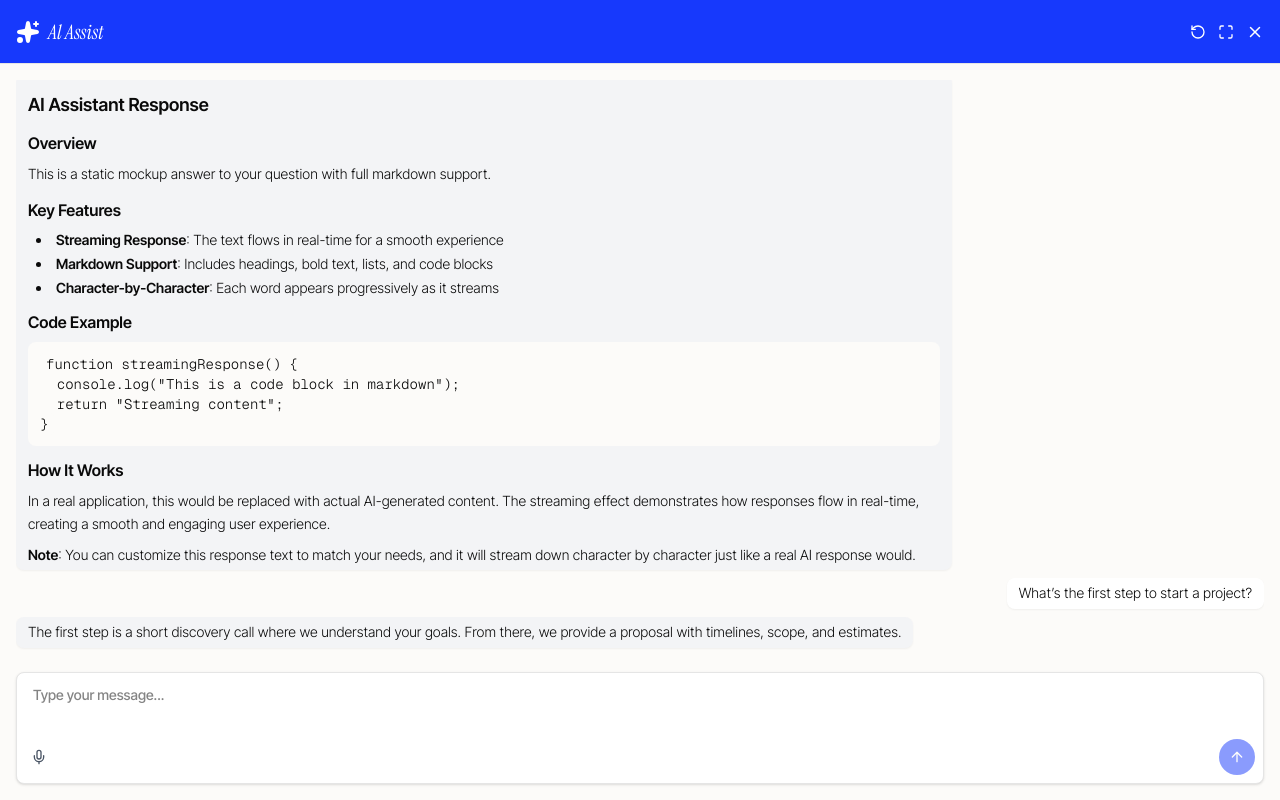
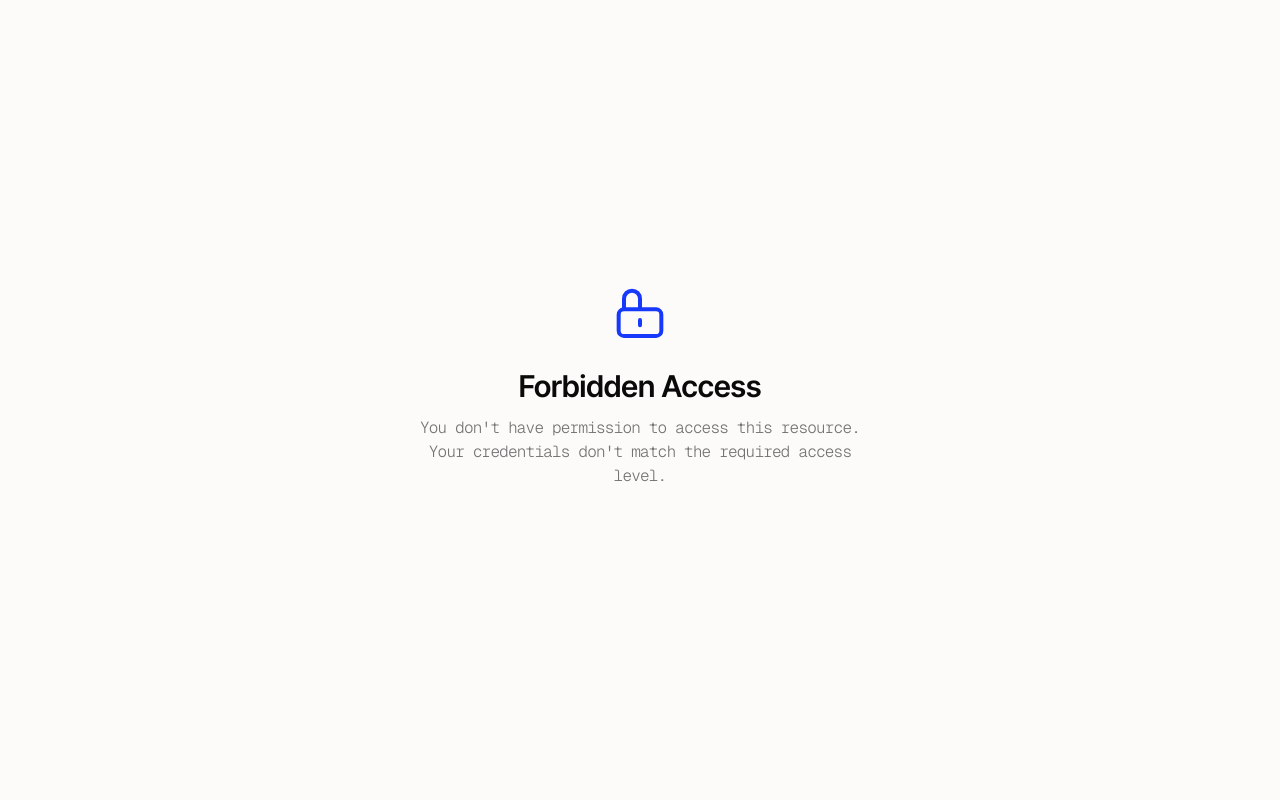
Before and after one commit to 4nmolChaudhary/chatbot-widget, a React (Vite) app: page / in a window 1280 px wide. Built offline with nearby package versions, Linux system fonts and the light colour scheme.

Commit message:
[FEAT] added security key base access

```diff
--- /dev/null
+++ b/src/components/ui/forbidden.tsx
@@ -0,0 +1,17 @@
+export default function Forbidden() {
+  return (
+    <main className='min-h-screen bg-background text-foreground flex items-center justify-center px-4'>
+      <div className='flex flex-col items-center justify-center text-center max-w-md'>
+        <div className='mb-2'>
+          <svg className='w-16 h-16 mx-auto text-accent mb-4' fill='none' stroke='currentColor' viewBox='0 0 24 24'>
+            <path strokeLinecap='round' strokeLinejoin='round' strokeWidth={1.5} d='M12 15v2m-6 4h12a2 2 0 002-2v-6a2 2 0 00-2-2H6a2 2 0 00-2 2v6a2 2 0 002 2zm6-10V7a3 3 0 00-6 0v4h6z' />
+          </svg>
+        </div>
+        <div className='mb-8'>
+          <h2 className='text-3xl font-semibold mb-3'>Forbidden Access</h2>
+          <p className='font-geist-mono text-muted-foreground tracking-tighter'>You don't have permission to access this resource. Your credentials don't match the required access level.</p>
+        </div>
+      </div>
+    </main>
+  )
+}
--- /dev/null
+++ b/src/constants/keys.ts
@@ -0,0 +1,6 @@
+export const ACTIONS = {
+  INIT: 'assistant:init',
+  READY: 'assistant:ready',
+  TOGGLE_FULLSCREEN: 'toggle-fullscreen',
+  CLOSE_WINDOW: 'close-window',
+}
--- a/src/main.tsx
+++ b/src/main.tsx
@@ -1,37 +1,53 @@
 import { StrictMode } from 'react'
 import { createRoot } from 'react-dom/client'
+
 import './index.css'
+
 import App from './App.tsx'
+import Forbidden from './components/ui/forbidden.tsx'
+
+import { ACTIONS } from './constants/keys.ts'
+
+let root: ReturnType<typeof createRoot> | null = null
 
 function initChatbot() {
+  if (root) return
   let container = document.getElementById('root')
   if (!container) {
     container = document.createElement('div')
     container.id = 'root'
     document.body.appendChild(container)
   }
-
-  const root = createRoot(container)
+  root = createRoot(container)
   root.render(
     <StrictMode>
       <App />
     </StrictMode>
   )
+  if (window.parent !== window) {
+    window.parent.postMessage({ action: ACTIONS.READY }, '*')
+  }
 }
 
-// Make global only in production (bundled)
-if (typeof window !== 'undefined') {
-  ;(window as any).assistant = { init: initChatbot }
+function forbidden() {
+  createRoot(document.getElementById('root')!).render(
+    <StrictMode>
+      <Forbidden />
+    </StrictMode>
+  )
 }
 
-// Auto-render in dev mode for convenience
 if (import.meta.env.DEV) {
-  console.log('🔥 dev mode → auto mounting widget')
-  initChatbot()
+  console.log('🔥 DEV MODE → auto-mounting widget')
+  const params = new URLSearchParams(window.location.search)
+  const action = params.get('action')
+  const key = params.get('key')
+  setTimeout(() => window.postMessage({ action, key }, '*'), 300)
 }
 
 window.addEventListener('message', event => {
-  if (event.data === 'assistant:init') {
-    initChatbot()
-  }
+  const { action, key } = event.data || {}
+  console.log('📨 message received →', event.data)
+  if (action === ACTIONS.INIT && key === import.meta.env.VITE_SECRET_KEY) initChatbot()
+  else forbidden()
 })
--- a/src/store/chat.ts
+++ b/src/store/chat.ts
@@ -1,4 +1,4 @@
-import { CHAT_HISTORY } from '@/constants/chat-history'
+//import { CHAT_HISTORY } from '@/constants/chat-history'
 import { create } from 'zustand'
 
 type Message = {
@@ -22,7 +22,7 @@ export const useChat = create<Chat>()(set => ({
   setIsFullScreen: payload => set({ isFullScreen: payload }),
   promptSuggestions: [],
   setPromptSuggestions: payload => set({ promptSuggestions: payload }),
-  chatHistory: CHAT_HISTORY as Message[],
+  chatHistory: [], //CHAT_HISTORY as Message[],
   setChatHistory: payload => set({ chatHistory: payload }),
   messageInput: '',
   setMessageInput: payload => set({ messageInput: payload }),
--- a/vite.config.ts
+++ b/vite.config.ts
@@ -15,16 +15,10 @@ export default defineConfig({
     'process.env': {},
   },
   build: {
-    lib: {
-      entry: 'src/main.tsx',
-      name: 'assistant',
-      fileName: 'assistant',
-      formats: ['iife'],
-    },
+    outDir: 'dist',
+    sourcemap: false,
     rollupOptions: {
-      output: {
-        inlineDynamicImports: true,
-      },
+      input: './index.html',
     },
   },
 })
```
Also changed, not shown: vercel.json (deleted), 1 other file (tests, documents, lock files or other folders).
